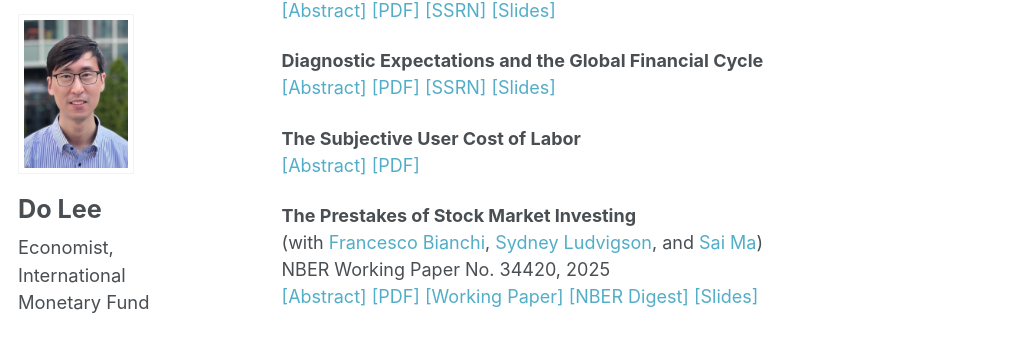
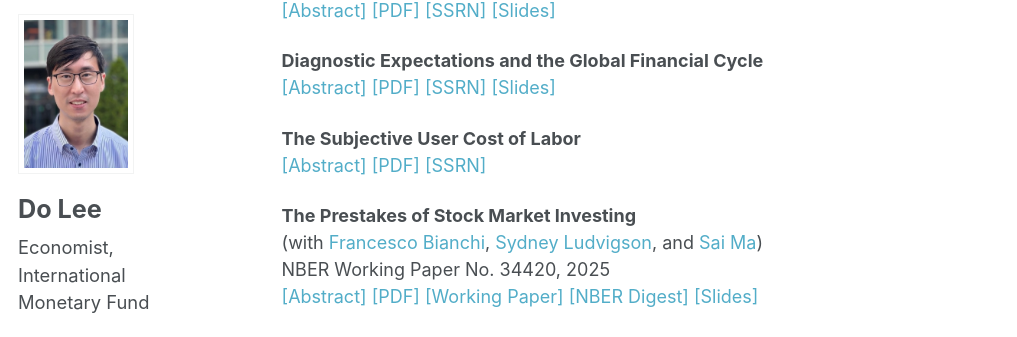
Before and after one commit to doqlee/doqlee.github.io, a Jekyll site: the page built from _pages/main.md, in a window 1280 px wide and 900 px high, scrolled down 346 px. Shown: the part 105-442 px from the top of the window, without its empty margins (0-1017 px from the left). Built offline with Jekyll 4.4.1, drawn with Linux system fonts in a browser that asks for light colours; some web fonts are replaced.

Commit message:
Add SSRN link for The Subjective User Cost of Labor
Co-Authored-By: Claude Opus 5.5 <noreply@anthropic.com>

```diff
--- a/_pages/main.md
+++ b/_pages/main.md
@@ -114,7 +114,7 @@ Equity prices co-move strongly across countries, while cross-border equity flows
 </div>
 
 **The Subjective User Cost of Labor** \
-<a href="#/" onclick="visib('SUC2026')">[Abstract]</a> [[PDF]](../files/subjective_user_cost.pdf?v=20261127b)
+<a href="#/" onclick="visib('SUC2026')">[Abstract]</a> [[PDF]](../files/subjective_user_cost.pdf?v=20261127b) [[SSRN]](https://papers.ssrn.com/abstract=7759578)
 <div id="SUC2026" style="display: none; text-align: justify; line-height: 1.2" >
 The user cost of labor, the difference in the expected present value of wages between two matches formed one period apart, governs hiring in search models. Under full-information rational expectations (FIRE) it is procyclical, challenging wage-rigidity explanations of unemployment volatility. I measure it under subjective wage expectations reported in surveys of workers and firms. Subjectively expected wage growth barely moves over the business cycle, even as realized wage growth falls with unemployment. Because subjectively expected wage growth does not rise in recessions, the perceived user cost stays high, hiring stays costly, and firms cut vacancies by more. In a search model with these subjective expectations, tightness and unemployment are twice as volatile as under FIRE and half as volatile as in the data. A payroll subsidy indexed to the cycle costs half as much per unit of employment created.
 <br>
```
